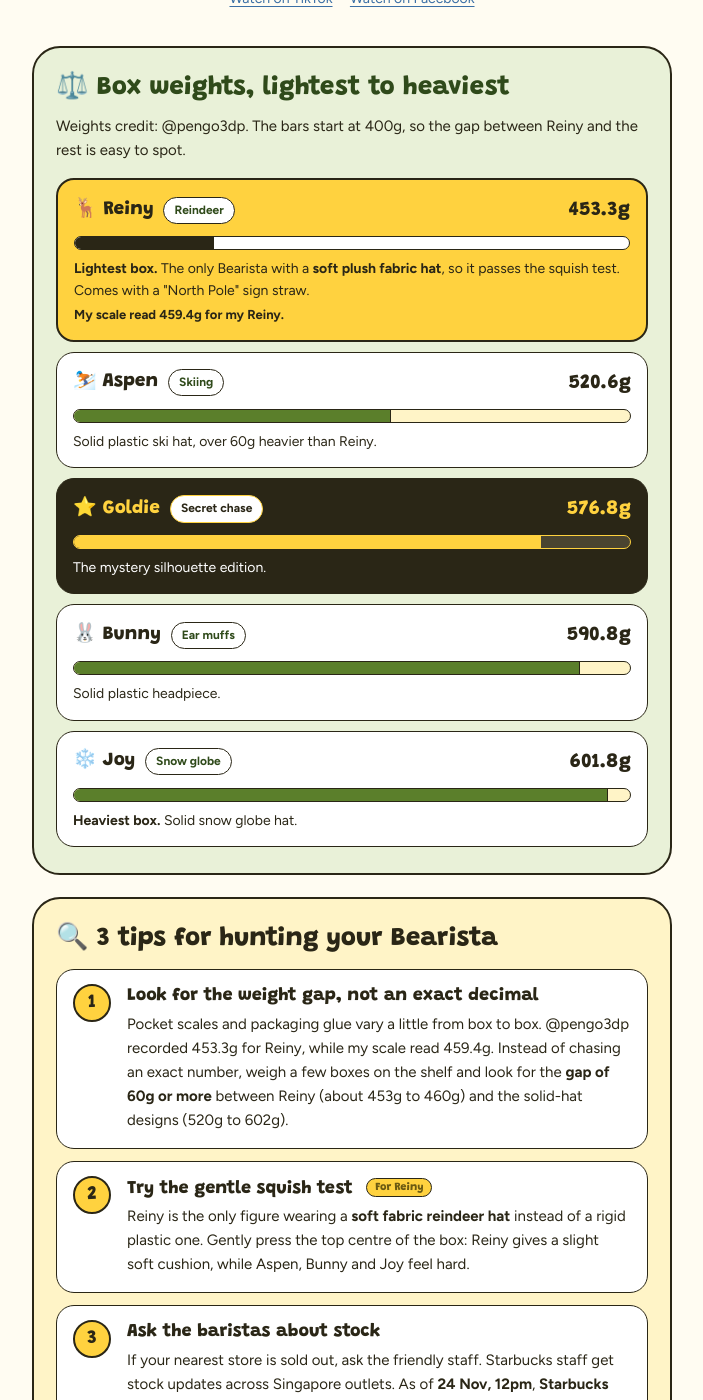
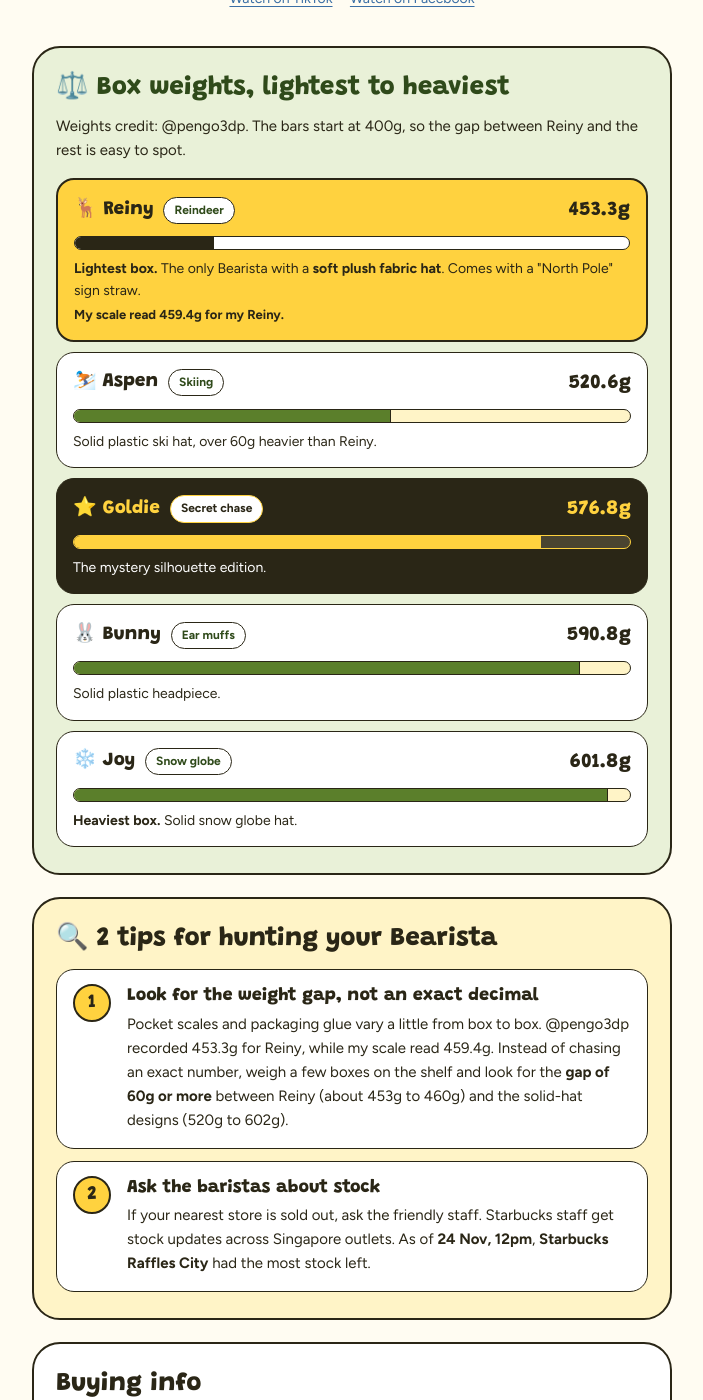
Before and after one commit to minionxmatcha/minionxmatcha.github.io, a Jekyll site: the page built from _posts/2026-11-25-starbucks-holiday-glass-bearista-cold-cup-blind-box-weights-guide.md, in a window 1280 px wide and 1400 px high, scrolled down 1637 px. Shown: the whole window, without its empty margins (288-991 px from the left). Built offline with Jekyll 4.4.1, drawn with Linux system fonts in a browser that asks for light colours; a script that is not in the unit is left out; some of the changed text lies outside the part shown.

Commit message:
Update 2026-11-25-starbucks-holiday-glass-bearista-cold-cup-blind-box-weights-guide.md

```diff
--- a/_posts/2026-11-25-starbucks-holiday-glass-bearista-cold-cup-blind-box-weights-guide.md
+++ b/_posts/2026-11-25-starbucks-holiday-glass-bearista-cold-cup-blind-box-weights-guide.md
@@ -414,7 +414,7 @@ date: 2026-11-25
     {
       "@type": "VideoObject",
       "name": "Crack the Starbucks Bearista Code: Glass Bearista Cold Cup Blind Box Weights",
-      "description": "Box weights, squish test, and Singapore outlet stock tips for finding Reiny, Aspen, Bunny, Joy, and Secret Goldie in the Limited Edition Starbucks Holiday Glass Bearista Cold Cup Surprise Box.",
+      "description": "Box weights and Singapore outlet stock tips for finding Reiny, Aspen, Bunny, Joy, and Secret Goldie in the Limited Edition Starbucks Holiday Glass Bearista Cold Cup Surprise Box.",
       "thumbnailUrl": [
         "https://img.youtube.com/vi/T1TamvdvvrQ/hqdefault.jpg"
       ],
@@ -466,7 +466,7 @@ date: 2026-11-25
   <p class="cs-crosslink">⚠️ <strong>Blind box purists, scroll away!</strong> This post reveals how to tell the designs apart before you buy.</p>
 
   <p>The Minions went bear hunting in Singapore with a pocket scale to crack the <strong>Limited Edition Starbucks Holiday Glass Bearista Cold Cup Surprise Box</strong> ($45.90, 20 fl oz / 591 ml), and pulled <strong>Reiny</strong> on the first try.</p>
-  <p>Here's the complete box weight chart, the squish test, and a Singapore outlet stock tip so you can hunt down your favourite Bearista.</p>
+  <p>Here's the complete box weight chart and a Singapore outlet stock tip so you can hunt down your favourite Bearista.</p>
 
   <!-- Video -->
   <section class="cs-video">
@@ -503,7 +503,7 @@ date: 2026-11-25
       <li class="cs-w-light">
         <div class="cs-w-top"><span class="cs-w-name">🦌 Reiny</span><span class="cs-tag">Reindeer</span><span class="cs-w-num">453.3g</span></div>
         <div class="cs-w-bar" role="img" aria-label="453.3 grams"><span style="width:25%"></span></div>
-        <p><strong>Lightest box.</strong> The only Bearista with a <strong>soft plush fabric hat</strong>, so it passes the squish test. Comes with a "North Pole" sign straw.<span class="cs-w-mine">My scale read 459.4g for my Reiny.</span></p>
+        <p><strong>Lightest box.</strong> The only Bearista with a <strong>soft plush fabric hat</strong>. Comes with a "North Pole" sign straw.<span class="cs-w-mine">My scale read 459.4g for my Reiny.</span></p>
       </li>
       <li>
         <div class="cs-w-top"><span class="cs-w-name">⛷️ Aspen</span><span class="cs-tag">Skiing</span><span class="cs-w-num">520.6g</span></div>
@@ -530,15 +530,11 @@ date: 2026-11-25
 
   <!-- Tips -->
   <section class="cs-board cs-board-banana">
-    <h2>🔍 3 tips for hunting your Bearista</h2>
+    <h2>🔍 2 tips for hunting your Bearista</h2>
     <ol class="cs-steps">
       <li>
         <h4>Look for the weight gap, not an exact decimal</h4>
         <p>Pocket scales and packaging glue vary a little from box to box. @pengo3dp recorded 453.3g for Reiny, while my scale read 459.4g. Instead of chasing an exact number, weigh a few boxes on the shelf and look for the <strong>gap of 60g or more</strong> between Reiny (about 453g to 460g) and the solid-hat designs (520g to 602g).</p>
-      </li>
-      <li>
-        <h4>Try the gentle squish test <span class="cs-tag">For Reiny</span></h4>
-        <p>Reiny is the only figure wearing a <strong>soft fabric reindeer hat</strong> instead of a rigid plastic one. Gently press the top centre of the box: Reiny gives a slight soft cushion, while Aspen, Bunny and Joy feel hard.</p>
       </li>
       <li>
         <h4>Ask the baristas about stock</h4>
```
